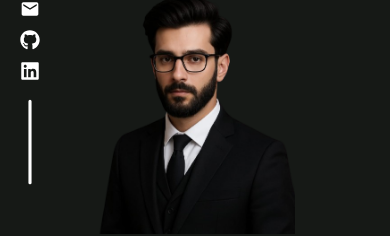
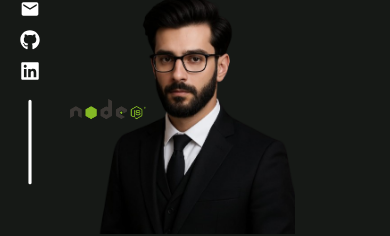
Before and after one commit to Usman-Javed-07/Usman-Portfolio, a React (Vite) app: page / in a window 390 px wide. Shown: the part 620-856 px from the top of the page. Built offline with nearby package versions, Linux system fonts and the light colour scheme.

Commit message:
add node js icon

```diff
--- a/src/App.css
+++ b/src/App.css
@@ -24,7 +24,7 @@
 .navbar-links a {
   text-decoration: none;
   color: #fff;
-  transition: color 0.3s ease, transform 0.5s ease;;
+  transition: color 0.3s ease, transform 0.5s ease;
   display: inline-block;
 }
 .navbar-links a:hover {
@@ -41,7 +41,6 @@
 }
 .resume:hover {
   color: #98f807 !important;
-
 }
 .arrow {
   transition: transform 0.3s ease;
@@ -120,7 +119,7 @@
     height: 30px;
   }
 }
-@media screen and (max-width:768px) {
+@media screen and (max-width: 768px) {
   .navbar::before {
     top: -120px;
     left: 0;
@@ -136,13 +135,27 @@
 }
 
 @keyframes wave-hand {
-  0% { transform: rotate(0deg); }
-  15% { transform: rotate(14deg); }
-  30% { transform: rotate(-8deg); }
-  45% { transform: rotate(14deg); }
-  60% { transform: rotate(-4deg); }
-  75% { transform: rotate(10deg); }
-  100% { transform: rotate(0deg); }
+  0% {
+    transform: rotate(0deg);
+  }
+  15% {
+    transform: rotate(14deg);
+  }
+  30% {
+    transform: rotate(-8deg);
+  }
+  45% {
+    transform: rotate(14deg);
+  }
+  60% {
+    transform: rotate(-4deg);
+  }
+  75% {
+    transform: rotate(10deg);
+  }
+  100% {
+    transform: rotate(0deg);
+  }
 }
 
 .hero {
@@ -202,7 +215,7 @@
   margin-left: -40px;
 }
 
-.my-image  {
+.my-image {
   display: flex;
   justify-content: center;
   align-items: center;
@@ -221,3 +234,48 @@
     font-size: 20px;
   }
 }
+.node-icon {
+  display: flex;
+}
+.node-icon img {
+  position: relative;
+  width: 200px;
+  height: auto;
+  top: -350px;
+  left: 550px;
+}
+
+@media screen and (max-width: 1024px) {
+  .node-icon img {
+    height: auto;
+    top: -310px;
+    left: 200px;
+  }
+}
+
+@media screen and (max-width: 768px) {
+  .node-icon img {
+    width: 100px;
+    height: auto;
+    top: -150px;
+    left: 240px;
+  }
+}
+
+@media screen and (max-width: 426px) {
+  .node-icon img {
+    width: 100px;
+    height: auto;
+    top: -150px;
+    left: 50px !important;
+  }
+}
+
+@media screen and (max-width: 320px) {
+  .node-icon img {
+    width: 80px;
+    height: auto;
+    top: -140px;
+    left: 40px !important;
+  }
+}
--- a/src/App.jsx
+++ b/src/App.jsx
@@ -156,7 +156,9 @@ function App() {
           <div className="my-image">
            <img src="./images/usman.png" alt="my image" />
           </div>
-
+               <div className="node-icon">
+                <img src="./images/nod.png" alt="node js" />
+               </div>
       </header>
     </>
   );
```
Lines whose indentation alone changed are shown as unchanged.
